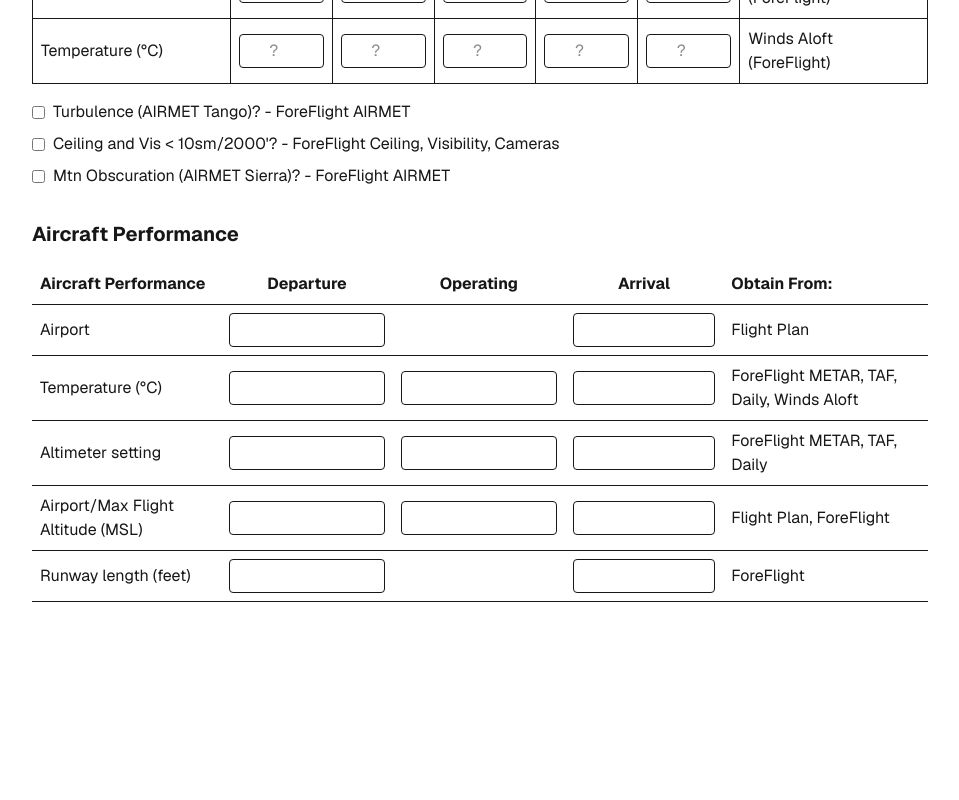
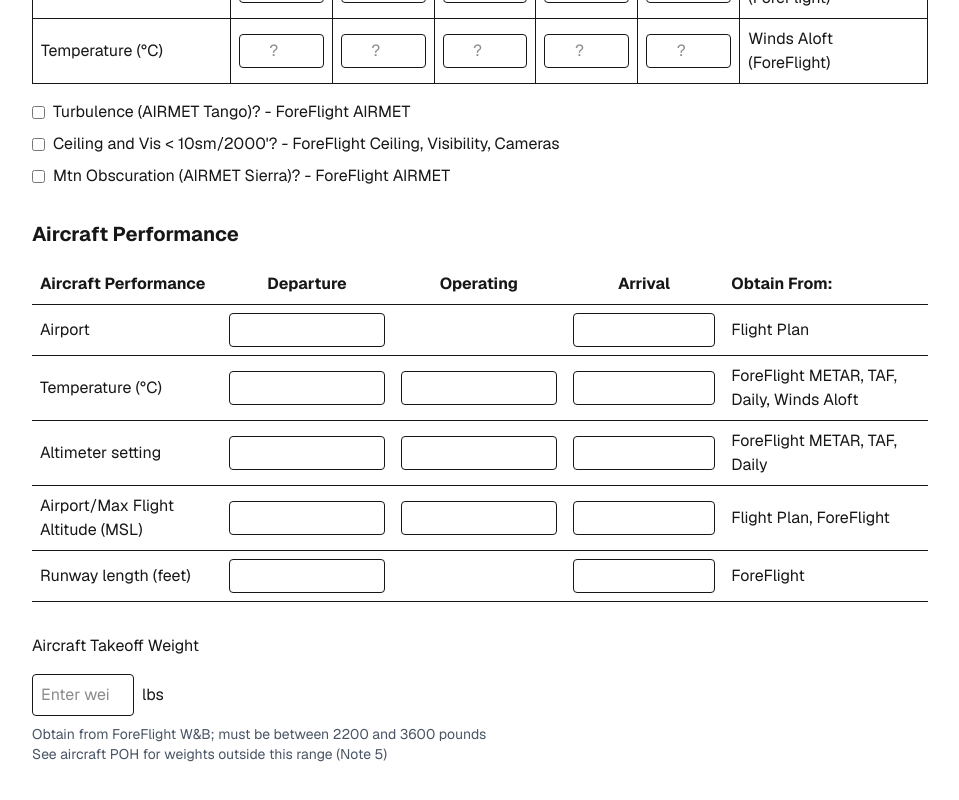
Before and after one commit to jloosli/mountain-worksheet, a Next.js app: page / in a window 1280 px wide. Shown: the part 695-1495 px from the top of the page, without its empty margins (160-1119 px from the left). Before the commit the page ends 1461 px from the top, so only its background shows below. Built offline with nearby package versions, Linux system fonts and the light colour scheme.

Commit message:
Add Aircraft Weight component and integrate into state management

```diff
--- a/src/app/page.tsx
+++ b/src/app/page.tsx
@@ -5,15 +5,20 @@ import WeatherInfo, { WeatherData } from "@/components/WeatherInfo";
 import AircraftPerformance, {
   AircraftPerformanceData,
 } from "@/components/AircraftPerformance";
+import AircraftWeight, {
+  AircraftWeightData,
+} from "@/components/AircraftWeight";
 import { useUrlState } from "@/utils/useUrlState";
 import type { JsonValue } from "@/utils/urlState";
 
-interface State {
+type State = {
   sortie: SortieData;
   weather: WeatherData;
   performance: AircraftPerformanceData;
+  weight: AircraftWeightData;
+} & {
   [key: string]: JsonValue;
-}
+};
 
 export default function Home() {
   const [state, setState] = useUrlState<State>({
@@ -79,6 +84,9 @@ export default function Home() {
         arrival: null,
       },
     } as AircraftPerformanceData,
+    weight: {
+      weight: null,
+    } as AircraftWeightData,
   });
 
   const handleSortieUpdate = (data: SortieData) => {
@@ -91,6 +99,10 @@ export default function Home() {
 
   const handlePerformanceUpdate = (data: AircraftPerformanceData) => {
     setState({ ...state, performance: data });
+  };
+
+  const handleWeightUpdate = (data: AircraftWeightData) => {
+    setState({ ...state, weight: data });
   };
 
   return (
@@ -106,6 +118,10 @@ export default function Home() {
           onUpdate={handlePerformanceUpdate}
           initialData={state.performance}
         />
+        <AircraftWeight
+          onUpdate={handleWeightUpdate}
+          initialData={state.weight ?? { weight: null }}
+        />
       </main>
     </div>
   );
--- /dev/null
+++ b/src/components/AircraftWeight.tsx
@@ -0,0 +1,46 @@
+interface AircraftWeightData {
+  weight: number | null;
+  [key: string]: number | null | string | boolean | { [key: string]: any };
+}
+
+interface Props {
+  initialData: AircraftWeightData;
+  onUpdate: (data: AircraftWeightData) => void;
+}
+
+export type { AircraftWeightData };
+
+export default function AircraftWeight({
+  initialData = { weight: null },
+  onUpdate,
+}: Props) {
+  const handleWeightChange = (event: React.ChangeEvent<HTMLInputElement>) => {
+    const value = event.target.value === "" ? null : Number(event.target.value);
+    onUpdate({ weight: value });
+  };
+
+  return (
+    <div className="w-full max-w-2xl flex flex-col gap-4">
+      <h2>Aircraft Takeoff Weight</h2>
+      <div className="flex flex-col gap-2">
+        <div className="flex gap-2 items-center">
+          <input
+            type="number"
+            value={initialData.weight ?? ""}
+            onChange={handleWeightChange}
+            placeholder="Enter weight"
+            className="p-2 border rounded"
+            min={2200}
+            max={3600}
+          />
+          <span>lbs</span>
+        </div>
+        <p className="text-sm text-gray-600 dark:text-gray-400">
+          Obtain from ForeFlight W&B; must be between 2200 and 3600 pounds
+          <br />
+          See aircraft POH for weights outside this range (Note 5)
+        </p>
+      </div>
+    </div>
+  );
+}
```
